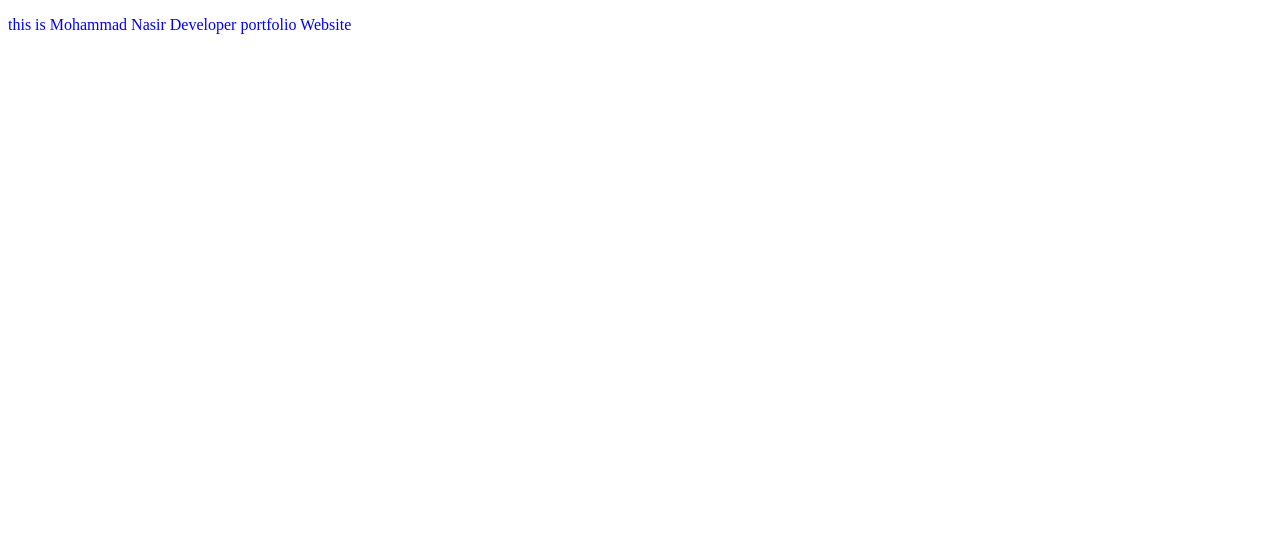
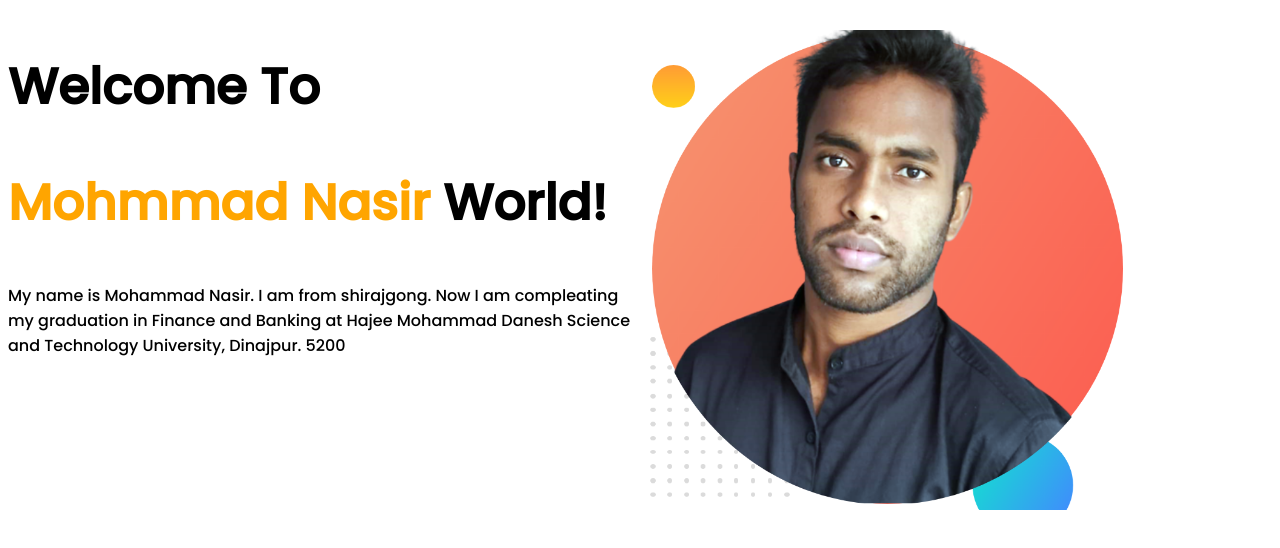
Before and after one commit to MohammadNasir520/developer-portfolio, a plain HTML site: page index.html in a window 1280 px wide. Drawn offline with Linux system fonts and the light colour scheme.

Commit message:
developer commit

```diff
--- a/index.html
+++ b/index.html
@@ -1,13 +1,30 @@
 <!DOCTYPE html>
 <html lang="en">
+
 <head>
     <meta charset="UTF-8">
     <meta http-equiv="X-UA-Compatible" content="IE=edge">
     <meta name="viewport" content="width=device-width, initial-scale=1.0">
     <title>Mohammad Nasir Portfolio</title>
+    <link rel="preconnect" href="https://fonts.googleapis.com">
+    <link rel="preconnect" href="https://fonts.gstatic.com" crossorigin>
+    <link href="https://fonts.googleapis.com/css2?family=Poppins:ital,wght@0,500;1,400&display=swap" rel="stylesheet">
     <link rel="stylesheet" href="style.css">
 </head>
+
 <body>
-    <p> this is Mohammad Nasir Developer portfolio Website</p>
+    <section>
+        <div class="half-width">
+            <h1> Welcome To</h1>
+            <h1> <span class="orange-color">Mohmmad Nasir</span> World!</h1>
+            <p> My name is Mohammad Nasir. I am from shirajgong. Now I am compleating my graduation in Finance and
+                Banking at Hajee Mohammad Danesh Science and Technology University, Dinajpur. 5200</p>
+        </div>
+
+        <div class="half-width">
+            <img src="images/Nasir.png" alt="">
+        </div>
+    </section>
 </body>
+
 </html>
--- a/style.css
+++ b/style.css
@@ -1,3 +1,23 @@
-p{
-    color:blue;
+body {
+    font-family: 'Poppins', sans-serif;
 }
+
+h1 {
+    font-size: 50px;
+}
+
+.orange-color {
+    color: orange;
+}
+
+section {
+    display: flex;
+}
+
+.half-width {
+    width: 50%;
+}
+
+.half-width img {
+    width: 80%;
+}
```
Also changed, not shown: images/Nasir-profile-pic.png (added), images/Nasir.png (added), images/dream-bg.png (added), images/exp-bg.png (added), images/jhankar.png (added), images/jhankar2.png (added), images/my-bg.png (added), images/my-bg2.png (added), images/top-banner.png (added), 8 other files.
